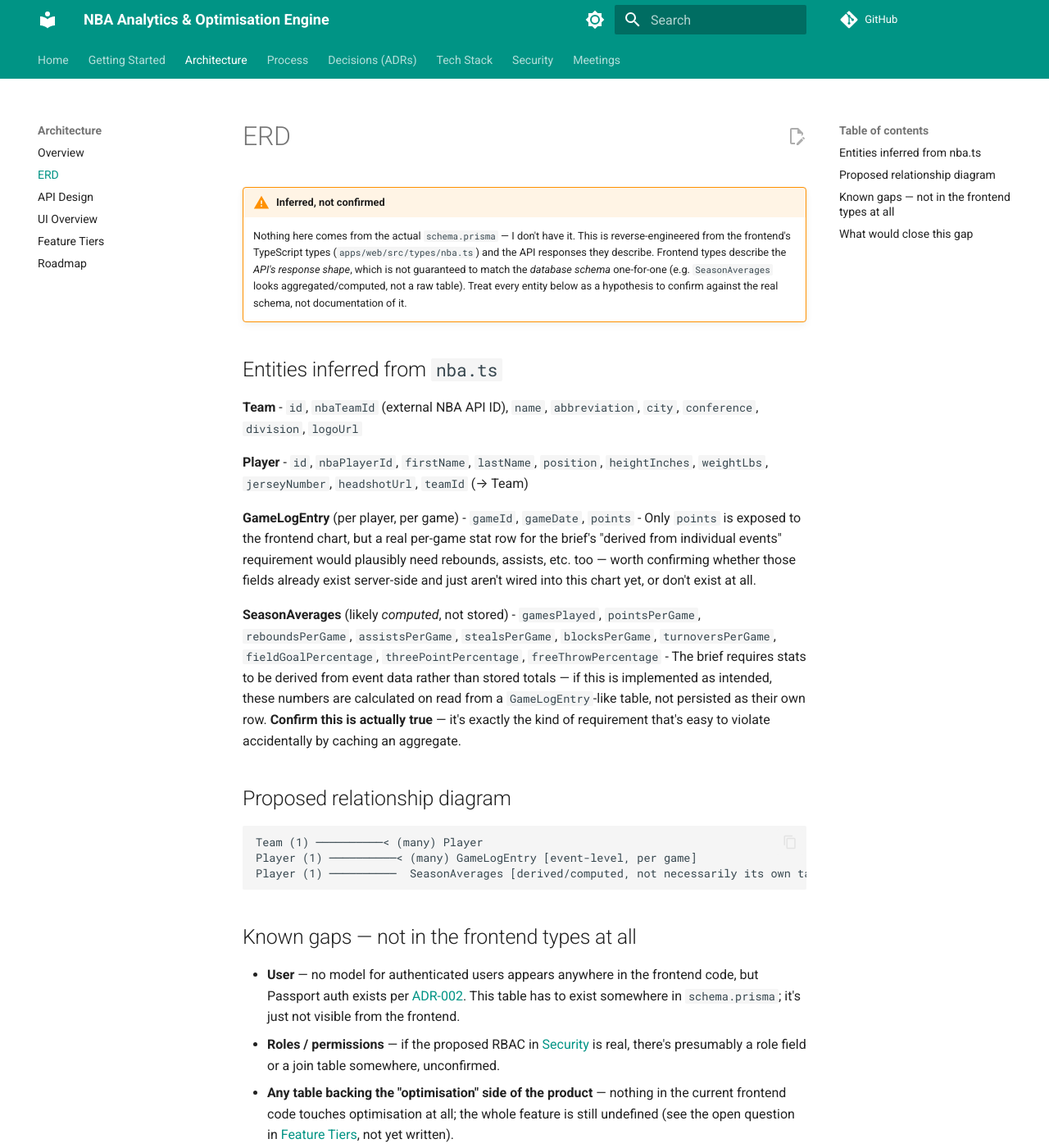
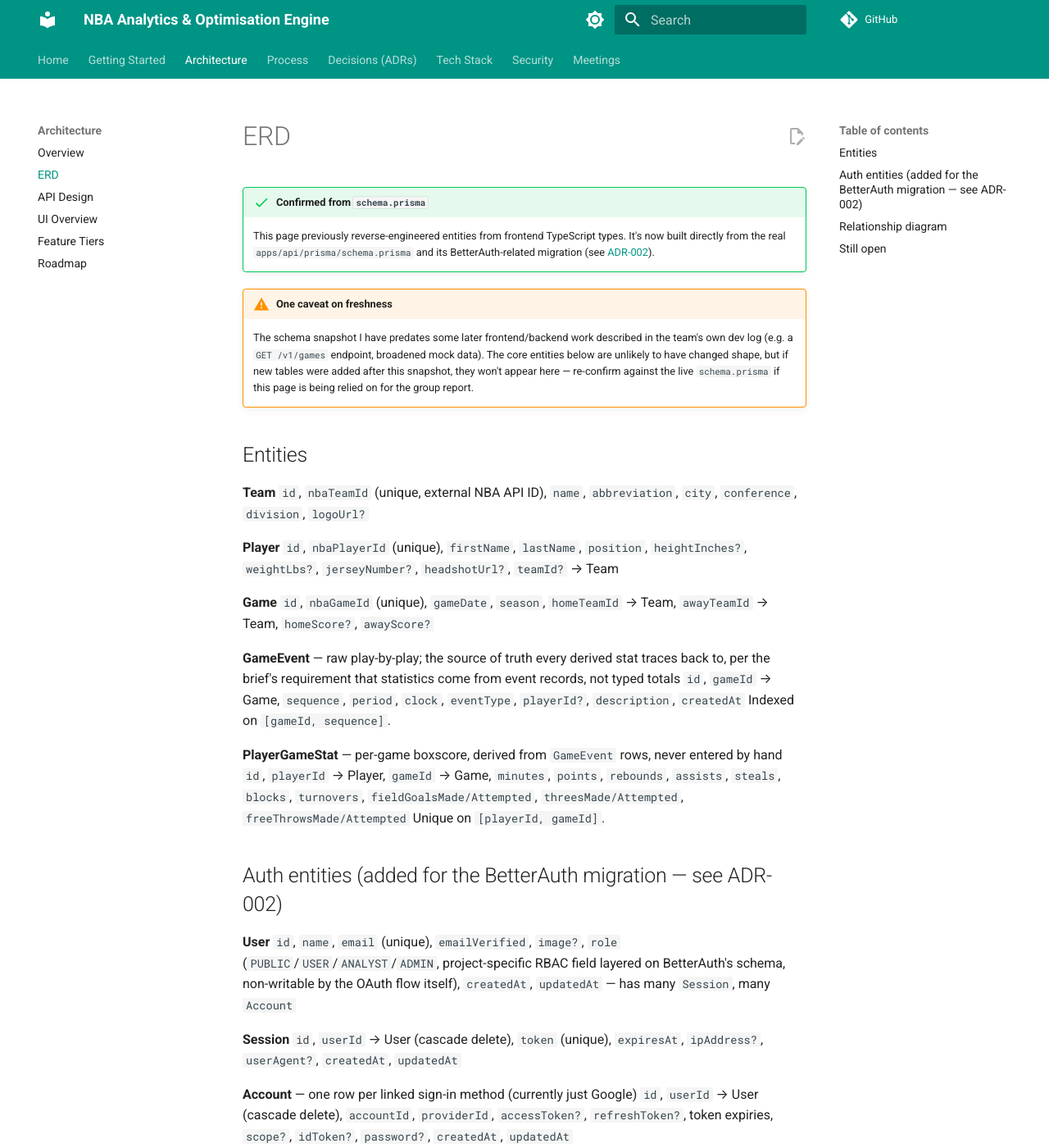
Before and after one commit to Sports-Analytics-Innovation-Platform/Innovation-Documentation-Website, an MkDocs documentation site: the page built from docs/design/erd.md, in a window 1280 px wide and 1400 px high. Shown: the whole window at 82% size. Built offline with MkDocs 1.6.1 and Material for MkDocs 9.7.7, drawn with Linux system fonts in a browser that asks for light colours; comment, search, counter and statistics services are not loaded; some of the changed text lies outside the part shown.

Commit message:
docs: confirm ERD from real schema.prisma
Assisted-by: Claude-Web[Claude Sonnet 5]

````diff
--- a/docs/design/erd.md
+++ b/docs/design/erd.md
@@ -1,41 +1,61 @@
 # ERD
 
-!!! warning "Inferred, not confirmed"
-    Nothing here comes from the actual `schema.prisma` — I don't have it. This is reverse-engineered from the frontend's TypeScript types (`apps/web/src/types/nba.ts`) and the API responses they describe. Frontend types describe the *API's response shape*, which is not guaranteed to match the *database schema* one-for-one (e.g. `SeasonAverages` looks aggregated/computed, not a raw table). Treat every entity below as a hypothesis to confirm against the real schema, not documentation of it.
+!!! success "Confirmed from `schema.prisma`"
+    This page previously reverse-engineered entities from frontend TypeScript types. It's now built directly from the real `apps/api/prisma/schema.prisma` and its BetterAuth-related migration (see [ADR-002](../decisions/adr-002-auth.md)).
 
-## Entities inferred from `nba.ts`
+!!! warning "One caveat on freshness"
+    The schema snapshot I have predates some later frontend/backend work described in the team's own dev log (e.g. a `GET /v1/games` endpoint, broadened mock data). The core entities below are unlikely to have changed shape, but if new tables were added after this snapshot, they won't appear here — re-confirm against the live `schema.prisma` if this page is being relied on for the group report.
+
+## Entities
 
 **Team**
-- `id`, `nbaTeamId` (external NBA API ID), `name`, `abbreviation`, `city`, `conference`, `division`, `logoUrl`
+`id`, `nbaTeamId` (unique, external NBA API ID), `name`, `abbreviation`, `city`, `conference`, `division`, `logoUrl?`
 
 **Player**
-- `id`, `nbaPlayerId`, `firstName`, `lastName`, `position`, `heightInches`, `weightLbs`, `jerseyNumber`, `headshotUrl`, `teamId` (→ Team)
+`id`, `nbaPlayerId` (unique), `firstName`, `lastName`, `position`, `heightInches?`, `weightLbs?`, `jerseyNumber?`, `headshotUrl?`, `teamId?` → Team
 
-**GameLogEntry** (per player, per game)
-- `gameId`, `gameDate`, `points`
-- Only `points` is exposed to the frontend chart, but a real per-game stat row for the brief's "derived from individual events" requirement would plausibly need rebounds, assists, etc. too — worth confirming whether those fields already exist server-side and just aren't wired into this chart yet, or don't exist at all.
+**Game**
+`id`, `nbaGameId` (unique), `gameDate`, `season`, `homeTeamId` → Team, `awayTeamId` → Team, `homeScore?`, `awayScore?`
 
-**SeasonAverages** (likely *computed*, not stored)
-- `gamesPlayed`, `pointsPerGame`, `reboundsPerGame`, `assistsPerGame`, `stealsPerGame`, `blocksPerGame`, `turnoversPerGame`, `fieldGoalPercentage`, `threePointPercentage`, `freeThrowPercentage`
-- The brief requires stats to be derived from event data rather than stored totals — if this is implemented as intended, these numbers are calculated on read from a `GameLogEntry`-like table, not persisted as their own row. **Confirm this is actually true** — it's exactly the kind of requirement that's easy to violate accidentally by caching an aggregate.
+**GameEvent** — raw play-by-play; the source of truth every derived stat traces back to, per the brief's requirement that statistics come from event records, not typed totals
+`id`, `gameId` → Game, `sequence`, `period`, `clock`, `eventType`, `playerId?`, `description`, `createdAt`
+Indexed on `[gameId, sequence]`.
 
-## Proposed relationship diagram
+**PlayerGameStat** — per-game boxscore, derived from `GameEvent` rows, never entered by hand
+`id`, `playerId` → Player, `gameId` → Game, `minutes`, `points`, `rebounds`, `assists`, `steals`, `blocks`, `turnovers`, `fieldGoalsMade/Attempted`, `threesMade/Attempted`, `freeThrowsMade/Attempted`
+Unique on `[playerId, gameId]`.
+
+## Auth entities (added for the BetterAuth migration — see ADR-002)
+
+**User**
+`id`, `name`, `email` (unique), `emailVerified`, `image?`, `role` (`PUBLIC`/`USER`/`ANALYST`/`ADMIN`, project-specific RBAC field layered on BetterAuth's schema, non-writable by the OAuth flow itself), `createdAt`, `updatedAt` — has many `Session`, many `Account`
+
+**Session**
+`id`, `userId` → User (cascade delete), `token` (unique), `expiresAt`, `ipAddress?`, `userAgent?`, `createdAt`, `updatedAt`
+
+**Account** — one row per linked sign-in method (currently just Google)
+`id`, `userId` → User (cascade delete), `accountId`, `providerId`, `accessToken?`, `refreshToken?`, token expiries, `scope?`, `idToken?`, `password?`, `createdAt`, `updatedAt`
+
+**Verification** — short-lived tokens (e.g. email verification); present because it's part of BetterAuth's core schema, currently unused while Google OAuth is the only provider — see the password-reset risk flagged in [ADR-002](../decisions/adr-002-auth.md)
+
+## Relationship diagram
 
 ```
-Team (1) ──────────< (many) Player
-Player (1) ──────────< (many) GameLogEntry [event-level, per game]
-Player (1) ──────────  SeasonAverages [derived/computed, not necessarily its own table]
+Team (1) ──────< (many) Player
+Team (1) ──────< (many) Game [as home team]
+Team (1) ──────< (many) Game [as away team]
+Game (1) ──────< (many) GameEvent
+Game (1) ──────< (many) PlayerGameStat
+Player (1) ────< (many) PlayerGameStat
+
+User (1) ──────< (many) Session
+User (1) ──────< (many) Account
 ```
 
-## Known gaps — not in the frontend types at all
+## Still open
 
-- **User** — no model for authenticated users appears anywhere in the frontend code, but Passport auth exists per [ADR-002](../decisions/adr-002-auth.md). This table has to exist somewhere in `schema.prisma`; it's just not visible from the frontend.
-- **Roles / permissions** — if the proposed RBAC in [Security](../security.md) is real, there's presumably a role field or a join table somewhere, unconfirmed.
-- **Any table backing the "optimisation" side of the product** — nothing in the current frontend code touches optimisation at all; the whole feature is still undefined (see the open question in [Feature Tiers](feature-tiers.md), not yet written).
-
-## What would close this gap
-
-The actual `schema.prisma` file, or even just a `prisma migrate` diff/output pasted in — that would let this page go from "inferred" to "confirmed" in one pass.
+- **Any table backing "optimisation"** — nothing in the schema touches optimisation at all. See the open question in [Feature Tiers](feature-tiers.md) (still a stub) — this needs the team's plain-English answer on what's actually being optimised before a schema addition makes sense.
+- **Submissions / review workflow** — an early feature-breakdown draft mentioned approved-submitter roles and a review flow, but nothing matching that exists in the schema or codebase as of this snapshot. Don't assume it's coming unless the team confirms it's still planned.
 
 ---
 
````
